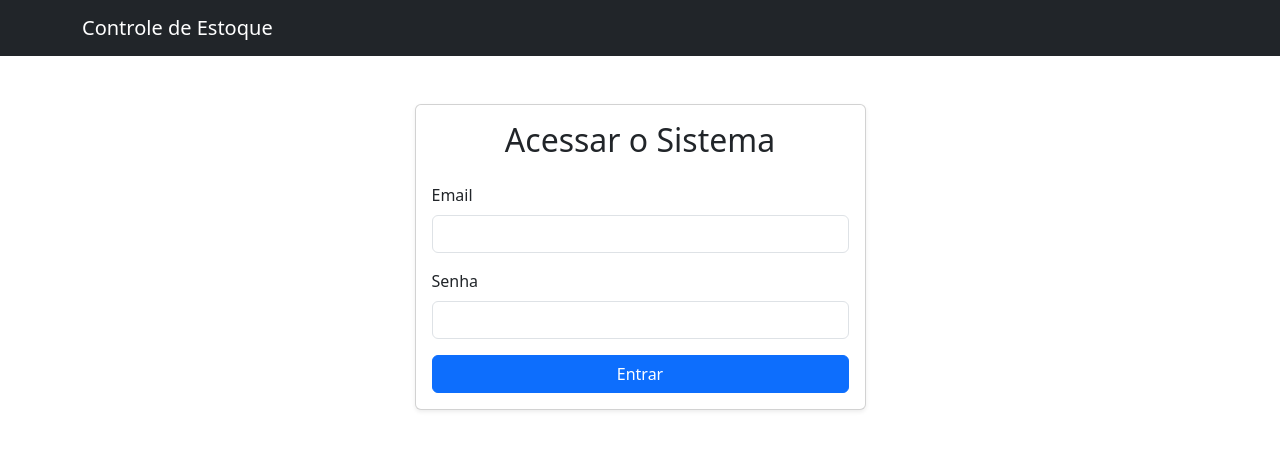
After one commit to guilhermegamabs/controle-estoque, a Flask app: page /login in a window 1280 px wide. The commit adds this page. Shown: the top 450 px of the page. Run offline with Flask 3, Linux system fonts and the light colour scheme.

Commit message:
adicionando tela de login e autenticação

```diff
--- a/app.py
+++ b/app.py
@@ -1,9 +1,21 @@
-from flask import Flask, render_template, request, redirect, url_for, flash
+from flask import Flask, render_template, request, redirect, url_for, flash, session
 from datetime import datetime
+from werkzeug.security import check_password_hash
+from functools import wraps
+
 import db as database
 
 app = Flask(__name__)
 app.config['SECRET_KEY'] = 'uma-chave-secreta-muito-dificil'
+
+def login_required(f):
+    @wraps(f)
+    def decorated_function(*args, **kwargs):
+        if 'user_id' not in session:
+            flash('Por favor, faça login para acessar esta página.', 'warning')
+            return redirect(url_for('login'))
+        return f(*args, **kwargs)
+    return decorated_function
 
 with app.app_context():
     database.criar_tabelas()
@@ -12,14 +24,42 @@ with app.app_context():
 def hello():
     return redirect(url_for('listar_equipamentos'))
 
+# --- ROTA DE LOGIN
+@app.route('/login', methods=['GET', 'POST'])
+def login():
+    if request.method == 'POST':
+            email = request.form['email']
+            senha = request.form['senha']
+
+            usuario = database.obter_usuario_por_email(email)
+
+            if usuario and check_password_hash(usuario['senha'], senha):
+                session.clear()
+                session['user_id'] = usuario['id_usuario']
+                session['user_name'] = usuario['nome_usuario']
+                flash(f"Bem-vindo, {usuario['nome_usuario']}!", 'success')
+                return redirect(url_for('listar_equipamentos'))
+            else:
+                flash('Email ou senha inválidos.', 'danger')
+
+    return render_template('login.html')
+
+@app.route('/logout')
+def logout():
+    session.clear()
+    flash('Você saiu do sistema.', 'info')
+    return redirect(url_for('login'))
+
 # --- ROTAS DE EQUIPAMENTOS ---
 
 @app.route('/equipamentos')
+@login_required
 def listar_equipamentos():
     lista_de_equipamentos = database.listar_equipamentos()
     return render_template('equipamentos.html', equipamentos=lista_de_equipamentos)
 
 @app.route('/equipamentos/novo', methods=['GET', 'POST'])
+@login_required
 def novo_equipamento():
     if request.method == 'POST':
         nome = request.form['nome_equipamento']
@@ -33,6 +73,7 @@ def novo_equipamento():
     return render_template('adicionar_equipamento.html')
 
 @app.route('/equipamentos/editar/<int:id_equipamento>', methods=['GET', 'POST'])
+@login_required
 def editar_equipamento(id_equipamento):
     equipamento = database.obter_equipamento_por_id(id_equipamento)
     if not equipamento:
@@ -51,6 +92,7 @@ def editar_equipamento(id_equipamento):
     return render_template('editar_equipamento.html', equipamento=equipamento)
 
 @app.route('/equipamentos/excluir/<int:id_equipamento>', methods=['POST'])
+@login_required
 def excluir_equipamento_rota(id_equipamento):
     database.excluir_equipamento(id_equipamento)
     flash('Equipamento excluído com sucesso!', 'success')
@@ -59,11 +101,13 @@ def excluir_equipamento_rota(id_equipamento):
 # --- ROTAS DE USUÁRIOS ---
 
 @app.route('/usuarios')
+@login_required
 def listar_usuarios():
     lista_de_usuarios = database.listar_usuarios()
     return render_template('usuarios.html', usuarios=lista_de_usuarios)
 
 @app.route('/usuarios/novo', methods=['GET', 'POST'])
+@login_required
 def novo_usuario():
     if request.method == 'POST':
         nome = request.form['nome_usuario']
@@ -79,6 +123,7 @@ def novo_usuario():
     return render_template('adicionar_usuario.html')
 
 @app.route('/usuarios/editar/<int:id_usuario>', methods=['GET', 'POST'])
+@login_required
 def editar_usuario(id_usuario):
     usuario = database.obter_usuario_por_id(id_usuario)
     if not usuario:
@@ -99,6 +144,7 @@ def editar_usuario(id_usuario):
     return render_template('editar_usuario.html', usuario=usuario)
 
 @app.route('/usuarios/excluir/<int:id_usuario>', methods=['POST'])
+@login_required
 def excluir_usuario_rota(id_usuario):
     database.excluir_usuario(id_usuario)
     flash('Usuário excluído com sucesso!', 'success')
--- a/templates/base.html
+++ b/templates/base.html
@@ -3,9 +3,7 @@
   <head>
     <meta charset="utf-8">
     <meta name="viewport" content="width=device-width, initial-scale=1">
-
     <title>{% block title %}Controle de Equipamentos{% endblock %}</title>
-
     <link href="https://cdn.jsdelivr.net/npm/bootstrap@5.3.3/dist/css/bootstrap.min.css" rel="stylesheet" integrity="sha384-QWTKZyjpPEjISv5WaRU9OFeRpok6YctnYmDr5pNlyT2bRjXh0JMhjY6hW+ALEwIH" crossorigin="anonymous">
   </head>
   <body>
@@ -13,7 +11,11 @@
     <nav class="navbar navbar-expand-lg navbar-dark bg-dark mb-4">
         <div class="container">
             <a class="navbar-brand" href="{{ url_for('listar_equipamentos') }}">Controle de Estoque</a>
-            <div class="collapse navbar-collapse">
+            <button class="navbar-toggler" type="button" data-bs-toggle="collapse" data-bs-target="#navbarNav">
+                <span class="navbar-toggler-icon"></span>
+            </button>
+            <div class="collapse navbar-collapse" id="navbarNav">
+                {% if 'user_id' in session %}
                 <ul class="navbar-nav me-auto mb-2 mb-lg-0">
                     <li class="nav-item">
                         <a class="nav-link" href="{{ url_for('listar_equipamentos') }}">Equipamentos</a>
@@ -21,7 +23,19 @@
                     <li class="nav-item">
                         <a class="nav-link" href="{{ url_for('listar_usuarios') }}">Usuários</a>
                     </li>
+                     <li class="nav-item">
+                        <a class="nav-link" href="#">Movimentações</a>
+                    </li>
                 </ul>
+                <ul class="navbar-nav ms-auto">
+                    <li class="nav-item">
+                        <span class="navbar-text me-2">Olá, {{ session['user_name'] }}</span>
+                    </li>
+                    <li class="nav-item">
+                        <a class="nav-link" href="{{ url_for('logout') }}">Sair</a>
+                    </li>
+                </ul>
+                {% endif %}
             </div>
         </div>
     </nav>
@@ -39,6 +53,7 @@
             {% endif %}
         {% endwith %}
 
+        <!-- ESTE BLOCO É O MAIS IMPORTANTE -->
         {% block content %}{% endblock %}
 
     </div>
--- /dev/null
+++ b/templates/login.html
@@ -0,0 +1,28 @@
+{% extends 'base.html' %}
+
+{% block title %}Login{% endblock %}
+
+{% block content %}
+<div class="row justify-content-center mt-5">
+    <div class="col-md-5">
+        <div class="card shadow-sm">
+            <div class="card-body">
+                <h2 class="card-title text-center mb-4">Acessar o Sistema</h2>
+                <form method="POST">
+                    <div class="mb-3">
+                        <label for="email" class="form-label">Email</label>
+                        <input type="email" class="form-control" id="email" name="email" required>
+                    </div>
+                    <div class="mb-3">
+                        <label for="senha" class="form-label">Senha</label>
+                        <input type="password" class="form-control" id="senha" name="senha" required>
+                    </div>
+                    <div class="d-grid">
+                        <button type="submit" class="btn btn-primary">Entrar</button>
+                    </div>
+                </form>
+            </div>
+        </div>
+    </div>
+</div>
+{% endblock %}
```
Also changed, not shown: db.py (+15 -0 lines), controle.db.
